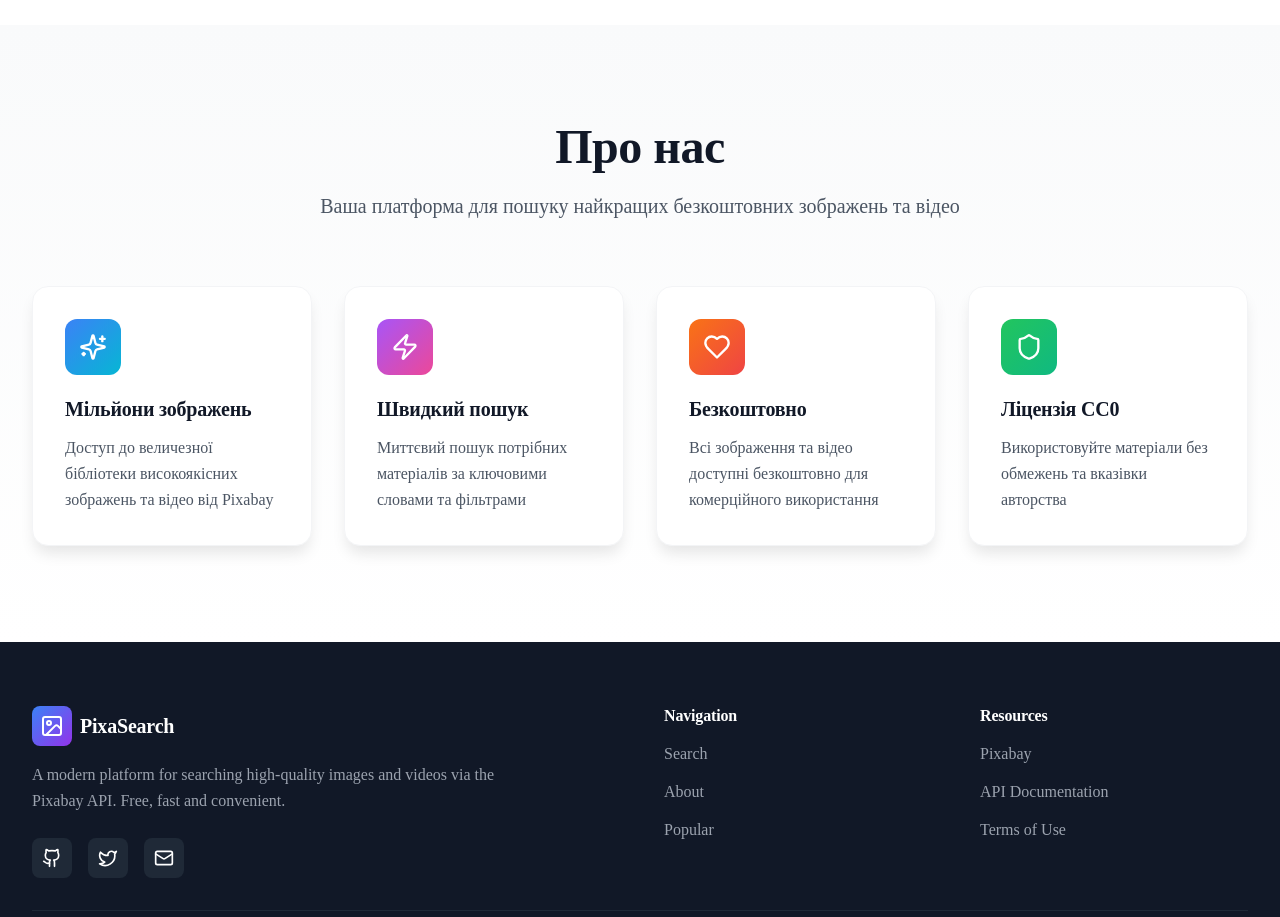
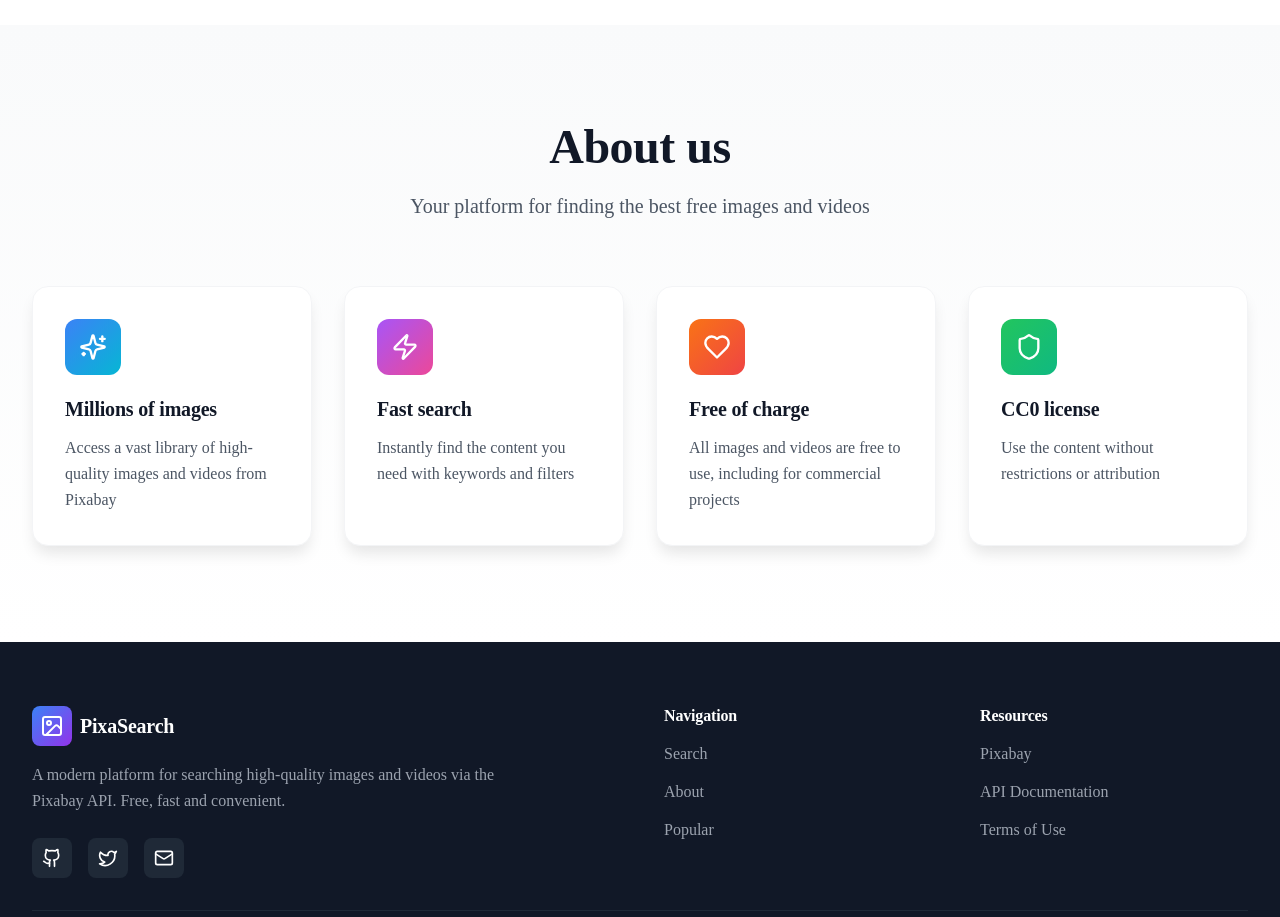
Before and after one commit to romanhavryliuk/pixa-search, a Next.js app: page / in a window 1280 px wide. Shown: the part 1520-2437 px from the top of the page. Built offline with nearby package versions, Linux system fonts and the light colour scheme.

Commit message:
feat: translate AboutSection content to English for wider accessibility

```diff
--- a/components/AboutSection/AboutSection.tsx
+++ b/components/AboutSection/AboutSection.tsx
@@ -10,37 +10,37 @@
 const DEFAULT_FEATURES: AboutFeature[] = [
   {
     icon: 'sparkles',
-    title: 'Мільйони зображень',
+    title: 'Millions of images',
     description:
-      'Доступ до величезної бібліотеки високоякісних зображень та відео від Pixabay',
+      'Access a vast library of high-quality images and videos from Pixabay',
     gradient: 'linear-gradient(135deg, #3b82f6, #06b6d4)',
   },
   {
     icon: 'zap',
-    title: 'Швидкий пошук',
+    title: 'Fast search',
     description:
-      'Миттєвий пошук потрібних матеріалів за ключовими словами та фільтрами',
+      'Instantly find the content you need with keywords and filters',
     gradient: 'linear-gradient(135deg, #a855f7, #ec4899)',
   },
   {
     icon: 'heart',
-    title: 'Безкоштовно',
+    title: 'Free of charge',
     description:
-      'Всі зображення та відео доступні безкоштовно для комерційного використання',
+      'All images and videos are free to use, including for commercial projects',
     gradient: 'linear-gradient(135deg, #f97316, #ef4444)',
   },
   {
     icon: 'shield',
-    title: 'Ліцензія CC0',
-    description: 'Використовуйте матеріали без обмежень та вказівки авторства',
+    title: 'CC0 license',
+    description: 'Use the content without restrictions or attribution',
     gradient: 'linear-gradient(135deg, #22c55e, #10b981)',
   },
 ];
 
 /** Секція «Про нас»: заголовок, підзаголовок і сітка карток-переваг. */
 export function AboutSection({
-  title = 'Про нас',
-  subtitle = 'Ваша платформа для пошуку найкращих безкоштовних зображень та відео',
+  title = 'About us',
+  subtitle = 'Your platform for finding the best free images and videos',
   features = DEFAULT_FEATURES,
   className,
   id = 'about',
```
